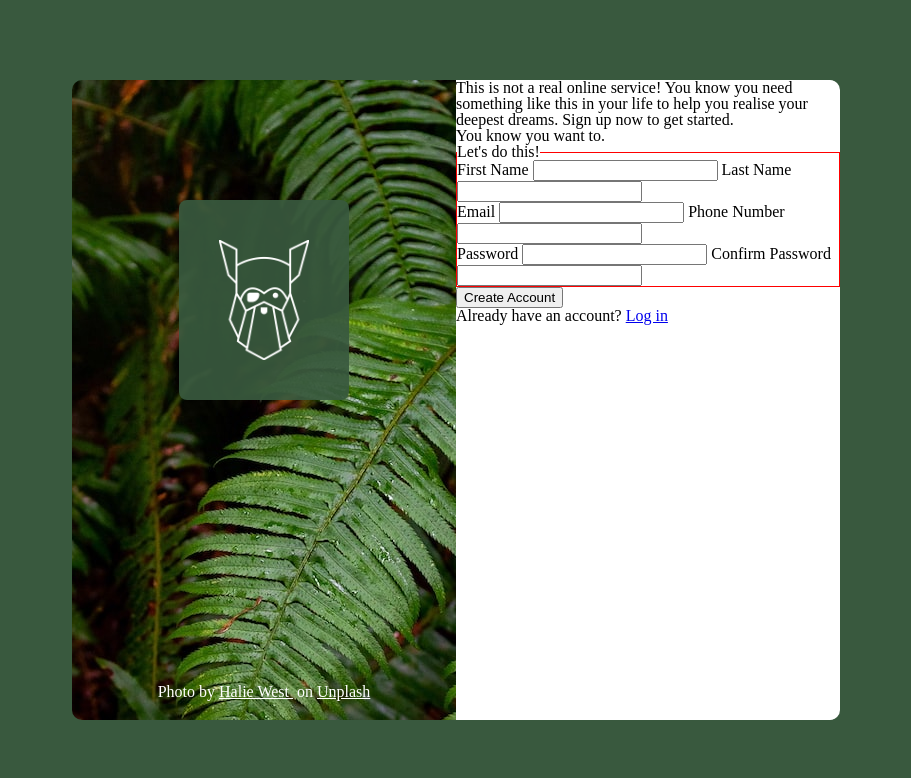
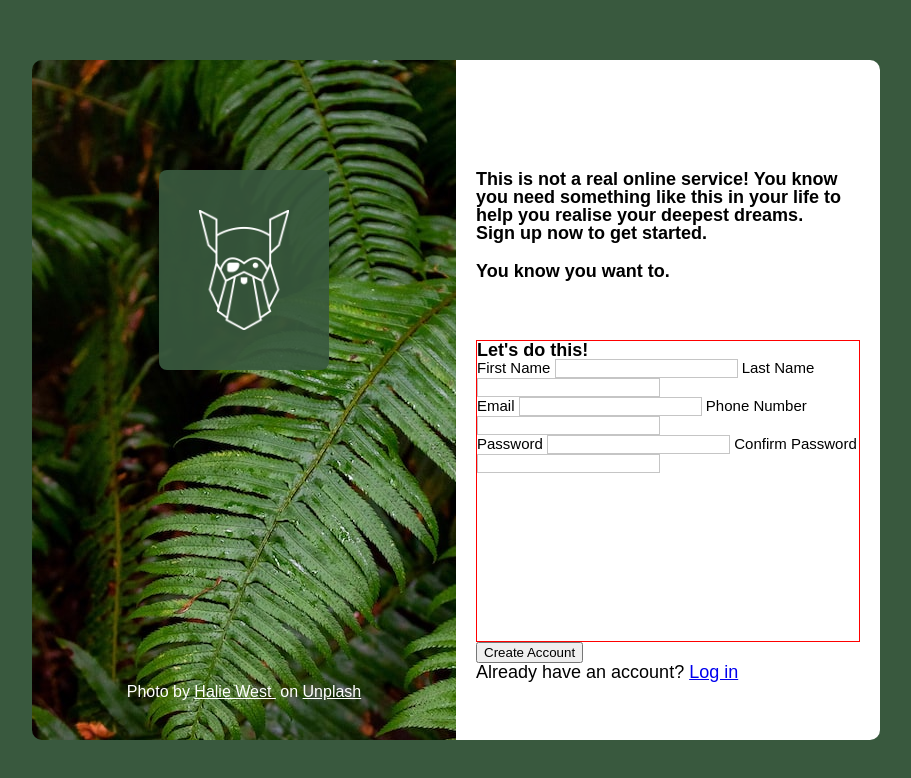
Before and after one commit to ashLuchowa/Odin_signupForm, a plain HTML site: page index.html in a window 1280 px wide. Shown: the whole page, without its empty margins (184-1095 px from the left). Drawn offline with Linux system fonts and the light colour scheme.

Commit message:
Enhance form structure

```diff
--- a/index.html
+++ b/index.html
@@ -26,11 +26,11 @@
         <div class="right-content">
             <div id="top-right-content">
                 <p>This is not a real online service! You know you need something like this in your life to help you
-                    realise your deepest dreams. Sign up now to get started.
-                    <br><span>You know you want to.</span>
+                    realise your deepest dreams. <br>Sign up now to get started.
                 </p>
+                <p>You <i>know</i> you want to.</p>
 
-                <form action="" method="get">
+                <form action="" method="get" class="main-form">
                     <fieldset>
                         <legend>Let's do this!</legend>
 
@@ -39,21 +39,21 @@
                             <input type="text" id="first_name">
                             <label for="last_name">Last Name</label>
                             <input type="text" id="last_name">
-                        </div>
+                        </div><!--top-form -->
 
                         <div class="mid-form">
                             <label for="email">Email</label>
                             <input type="email" id="email">
                             <label for="phone">Phone Number</label>
                             <input type="tel" id="phone">
-                        </div>
+                        </div> <!-- mid-form -->
 
                         <div class="bot-form">
                             <label for="password1">Password</label>
                             <input type="password" id="password1">
                             <label for="password2">Confirm Password</label>
                             <input type="password" id="password2">
-                        </div>
+                        </div> <!-- bot-form -->
                     </fieldset>
                 </form>
             </div> <!-- top-right-content -->
--- a/style.css
+++ b/style.css
@@ -52,6 +52,7 @@ table {
 body {
     background-color: #39593E;
     background-repeat: no-repeat;
+    font-family: sans-serif;
 }
 
 .flex-container {
@@ -60,6 +61,11 @@ body {
     display: flex;
     justify-content: center;
     align-items: center;
+}
+
+.left-content,
+.right-content {
+    padding: 20px
 }
 
 /* LEFT CONTENT */
@@ -79,7 +85,7 @@ body {
     background-color: rgba(57, 89, 62, 0.92);
     height: 120px;
     padding: 5vh;
-    margin-top: 120px;
+    margin-top: 90px;
     border-radius: 1vh;
 }
 
@@ -101,8 +107,30 @@ body {
     height: 80vh;
     width: 30vw;
     border-radius: 0px 10px 10px 0px;
+    font-size: 18px;
 }
 
-fieldset {
+.main-form {
+    font-size: 15px;
+    height: 300px;
     border: 1px solid red;
 }
+
+.main-form input {
+    border: 1px solid rgb(197, 197, 197);
+}
+
+legend {
+    font-weight: bold;
+    font-size: 18px;
+}
+
+#top-right-content p {
+    font-weight: bold;
+    max-width: 550px;
+    margin: 90px 0px 0px 0px;
+}
+
+#top-right-content p ~ p {
+    margin: 20px 0px 60px 0px;
+}
```
